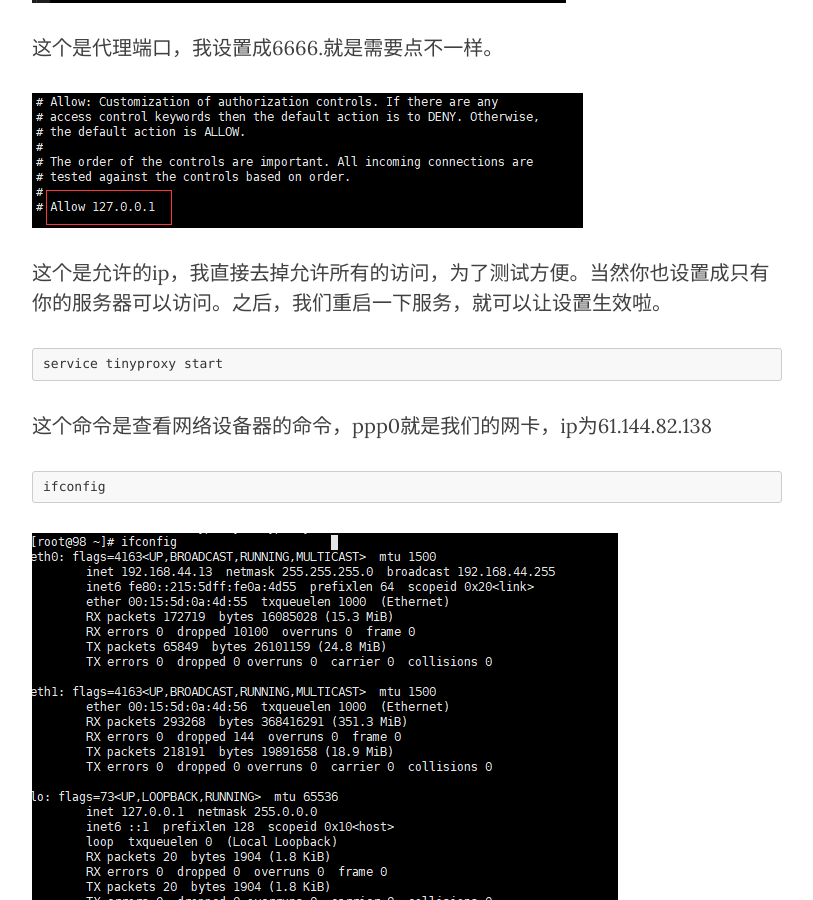
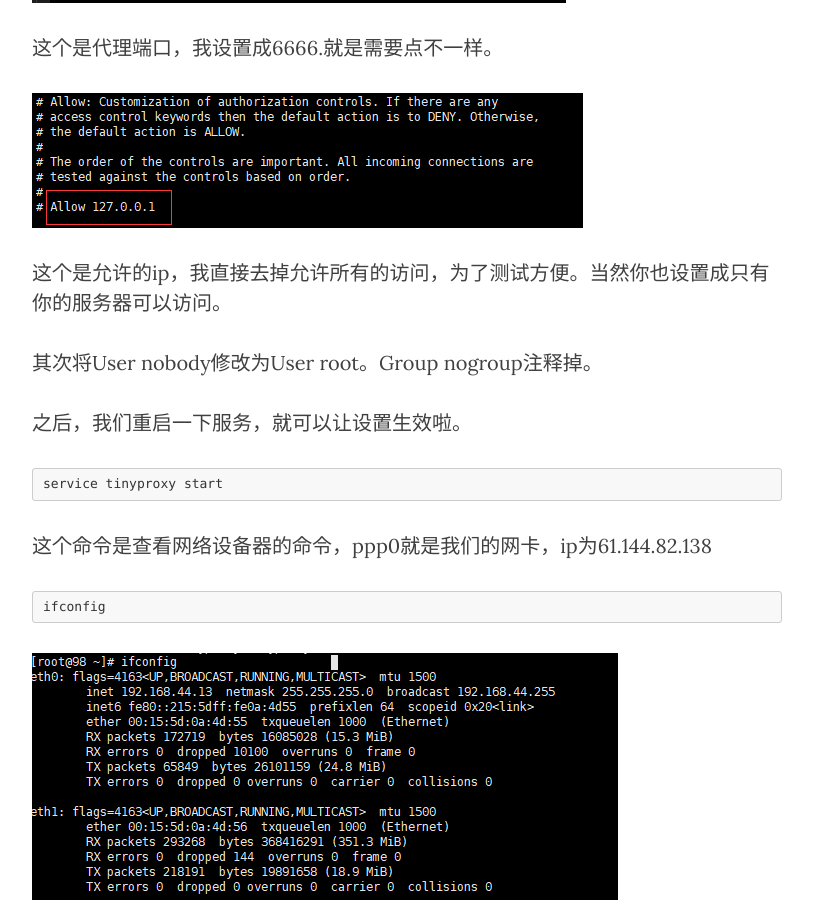
Before and after one commit to linzhiming0826/linzhiming0826.github.io, a Jekyll site: the page built from _posts/2017-06-13-adsl-client.markdown, in a window 1280 px wide and 900 px high, scrolled down 2402 px. Shown: the whole window, without its empty margins (233-1046 px from the left). Built offline with Jekyll 4.4.1, drawn with Linux system fonts in a browser that asks for light colours; nearby versions of some CDN libraries; comment, search, counter and statistics services are not loaded.

Commit message:
修改文章记录

````diff
--- a/_posts/2017-06-13-adsl-client.markdown
+++ b/_posts/2017-06-13-adsl-client.markdown
@@ -48,7 +48,9 @@ vi /etc/tinyproxy/tinyproxy.conf
 <img src="/img/post-11/config1.png"/>
 <p>这个是代理端口，我设置成6666.就是需要点不一样。</p>
 <img src="/img/post-11/config2.png"/>
-<p>这个是允许的ip，我直接去掉允许所有的访问，为了测试方便。当然你也设置成只有你的服务器可以访问。之后，我们重启一下服务，就可以让设置生效啦。</p>
+<p>这个是允许的ip，我直接去掉允许所有的访问，为了测试方便。当然你也设置成只有你的服务器可以访问。</p>
+<p>其次将User nobody修改为User root。Group nogroup注释掉。</p>
+<p>之后，我们重启一下服务，就可以让设置生效啦。</p>
 ```linux
 service tinyproxy start
 ```
````
Also changed, not shown: img/post-24/map.png (added).
